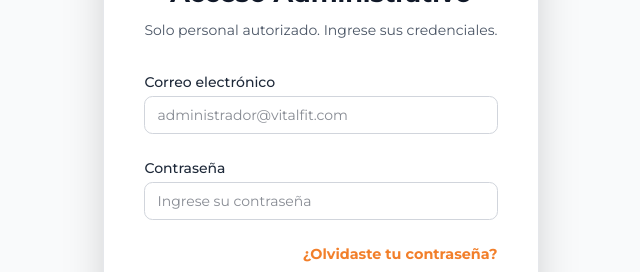
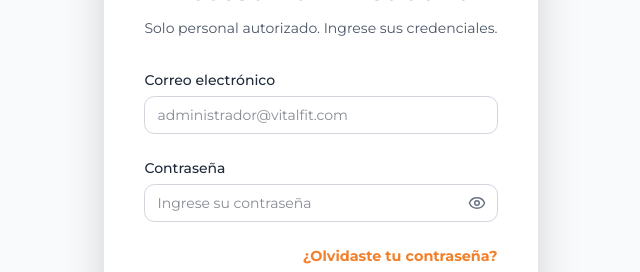
Before and after one commit to VitalFitTeam/dashboard, a Next.js app: page /login in a window 1280 px wide. Shown: the part 316-588 px from the top of the page, without its empty margins (319-959 px from the left). Built offline with nearby package versions, Linux system fonts and the light colour scheme.

Commit message:
Fix: correccion del inputfield

```diff
--- a/src/components/InputField.tsx
+++ b/src/components/InputField.tsx
@@ -1,6 +1,6 @@
-import React from "react";
+import React, { useState } from "react";
+import { AlertCircle, Eye, EyeOff } from "lucide-react";
 import { cn } from "@/lib/utils";
-import { AlertCircle } from "lucide-react";
 
 interface InputFieldProps extends React.InputHTMLAttributes<HTMLInputElement> {
   label?: string;
@@ -9,21 +9,38 @@ interface InputFieldProps extends React.InputHTMLAttributes<HTMLInputElement> {
 }
 
 const InputField = React.forwardRef<HTMLInputElement, InputFieldProps>(
-  ({ label, helperText, error, className, ...props }, ref) => {
-    const baseClasses =
-      "w-full rounded-md border px-3 py-2 text-sm transition focus:outline-none focus:ring-2";
-    const borderClasses = error
-      ? "border-red-500 focus:ring-red-500"
-      : "border-gray-300 focus:ring-blue-500";
+  ({ type, label, helperText, error, className, ...props }, ref) => {
+    const [showPassword, setShowPassword] = useState(false);
+
+    const isPasswordType = type === "password";
+
+    const inputType = isPasswordType
+      ? showPassword
+        ? "text"
+        : "password"
+      : type;
+
+    const togglePasswordVisibility = () => {
+      if (isPasswordType) {
+        setShowPassword((prev) => !prev);
+      }
+    };
+
+    let paddingRightClass = "pr-3";
+    if (isPasswordType && error) {
+      paddingRightClass = "pr-14";
+    } else if (isPasswordType || error) {
+      paddingRightClass = "pr-10";
+    }
 
     return (
-      <div className="flex flex-col gap-1">
+      <div className="flex w-full flex-col gap-1.5">
         {label && (
           <label
             htmlFor={props.id}
             className={cn(
               "text-sm font-medium",
-              error ? "text-red-600" : "text-gray-800",
+              error ? "text-red-600" : "text-gray-800"
             )}
           >
             {label}
@@ -32,20 +49,33 @@ const InputField = React.forwardRef<HTMLInputElement, InputFieldProps>(
 
         <div className="relative">
           <input
+            type={inputType}
             ref={ref}
             {...props}
             className={cn(
-              "border rounded-md px-3 py-2 text-sm w-full focus:outline-none focus:ring-2 focus:ring-primary pr-10", // <-- pr-10 para espacio del ícono
-              error ? "border-red-500 focus:ring-red-500" : "border-gray-300",
-              className,
+              "w-full rounded-lg border py-2 text-sm transition duration-150 focus:outline-none",
+              "pl-3",
+              paddingRightClass,
+              error
+                ? "border-red-500 focus:border-red-500"
+                : "border-gray-300 focus:border-blue-500",
+              className
             )}
           />
-          {error && (
-            <AlertCircle
-              className="absolute right-3 top-1/2 transform -translate-y-1/2 text-red-500"
-              size={18}
-            />
-          )}
+
+          <div className="absolute inset-y-0 right-0 flex items-center gap-2 pr-3">
+            {isPasswordType && (
+              <button
+                type="button"
+                onClick={togglePasswordVisibility}
+                className="cursor-pointer text-gray-500 hover:text-gray-700 focus:outline-none"
+                aria-label={showPassword ? "Ocultar contraseña" : "Mostrar contraseña"}
+              >
+                {showPassword ? <EyeOff size={18} /> : <Eye size={18} />}
+              </button>
+            )}
+            {error && <AlertCircle className="text-red-500" size={18} />}
+          </div>
         </div>
 
         {error ? (
@@ -55,7 +85,7 @@ const InputField = React.forwardRef<HTMLInputElement, InputFieldProps>(
         ) : null}
       </div>
     );
-  },
+  }
 );
 
 InputField.displayName = "InputField";
```
